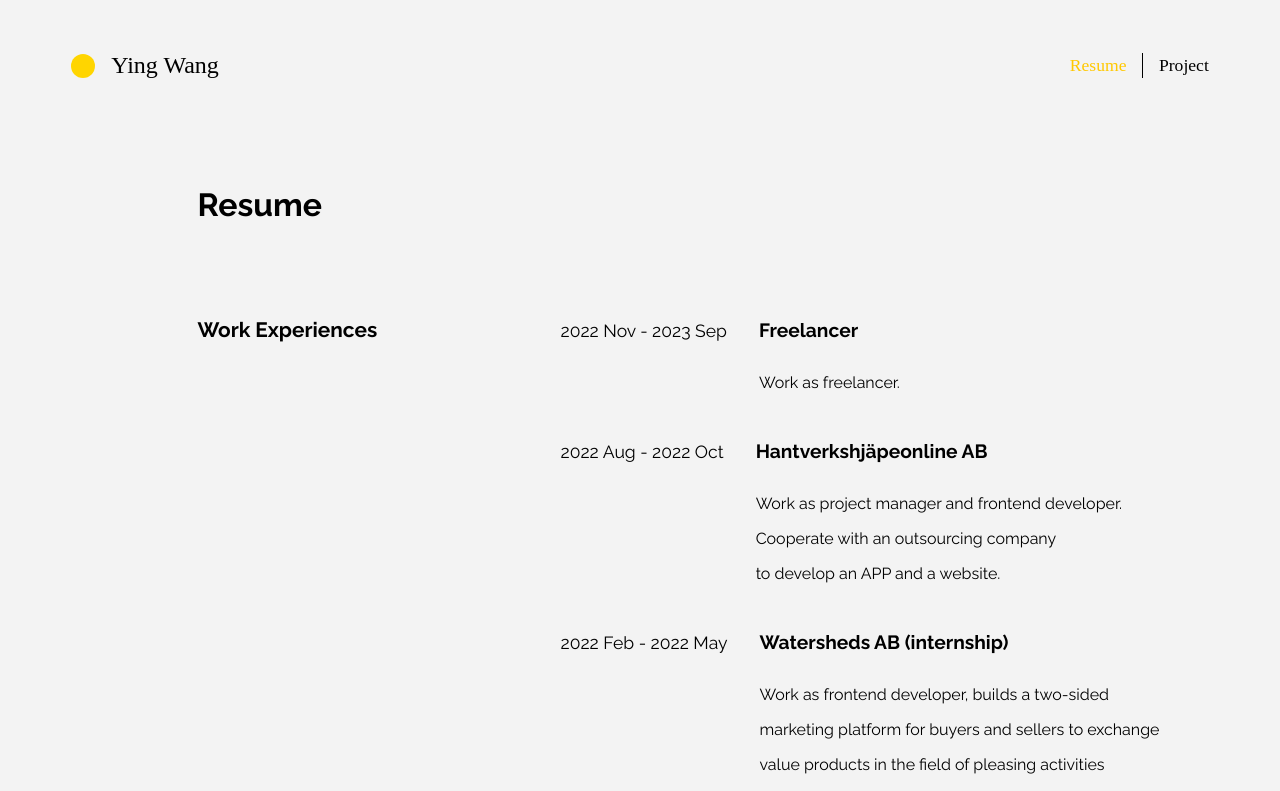
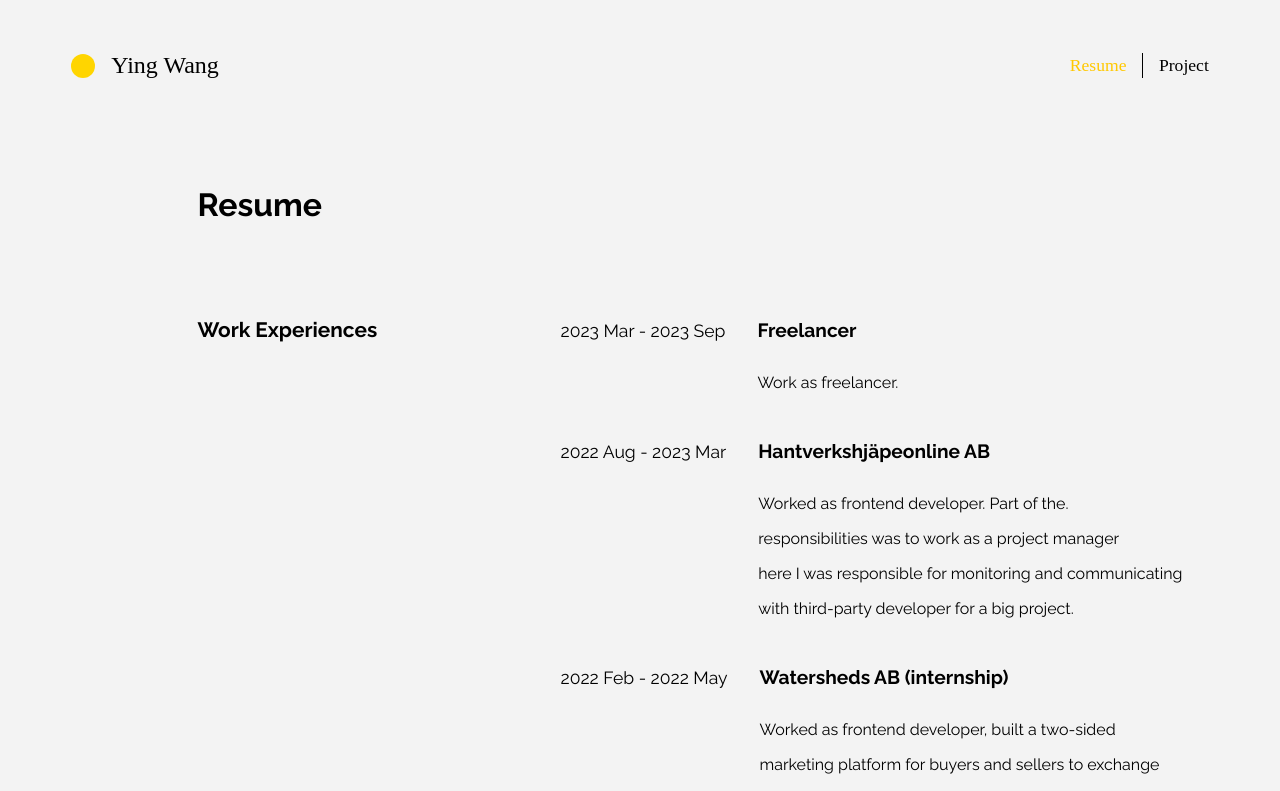
Before and after one commit to ying285/portfolio2, a Next.js app: page /resume in a window 1280 px wide. Shown: the top 791 px of the page. Built offline with nearby package versions, Linux system fonts and the light colour scheme.

Commit message:
change11

```diff
--- a/component/content/Data.tsx
+++ b/component/content/Data.tsx
@@ -1,9 +1,13 @@
 export const detail0:any = <><p>Work as freelancer.</p> </>
 
-export const detail1:any = <><p>Work as project manager and frontend developer.</p> <p>Cooperate with an outsourcing company</p>
-<p> to develop an APP and a website.</p> </>
+export const detail1:any = <>
+<p>Worked as frontend developer. Part of the.</p>
+<p>responsibilities was  to work as a project manager</p>
+<p>here I was responsible for monitoring and communicating</p>
+<p>with third-party developer for a big project.</p>
+ </>
 
-export const detail2:any= <><p>Work as frontend developer, builds a two-sided</p> <p>marketing platform for buyers and sellers to exchange</p><p>value products in the field of pleasing activities</p> </>
+export const detail2:any= <><p>Worked as frontend developer, built a two-sided</p> <p>marketing platform for buyers and sellers to exchange</p><p>value products in the field of pleasing activities</p> </>
 
 export const detail3:any= <><p>A frontend course in Stockholm, Sweden</p> </>
 
--- a/component/resume/ResumeDetail.tsx
+++ b/component/resume/ResumeDetail.tsx
@@ -18,8 +18,8 @@ const ResumeDetail = () => {
 
 
             <div className={styles.resume_worksDetail}>
-            <ResumeItem date='2022 Nov - 2023 Sep' company='Freelancer' detail={detail0}/>
-            <ResumeItem date='2022 Aug - 2022 Oct' company='Hantverkshjäpeonline AB' detail={detail1}/>
+            <ResumeItem date='2023 Mar - 2023 Sep' company='Freelancer' detail={detail0}/>
+            <ResumeItem date='2022 Aug - 2023 Mar' company='Hantverkshjäpeonline AB' detail={detail1}/>
             <ResumeItem date='2022 Feb - 2022 May' company='Watersheds AB (internship)' detail={detail2}/>
            </div>
         </div>
```
